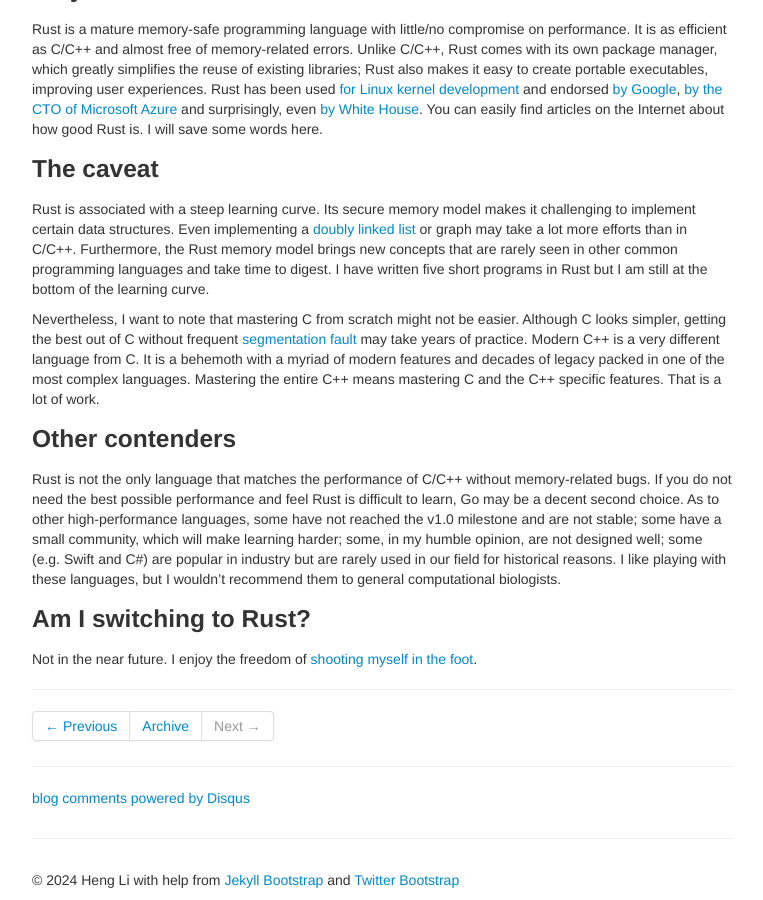
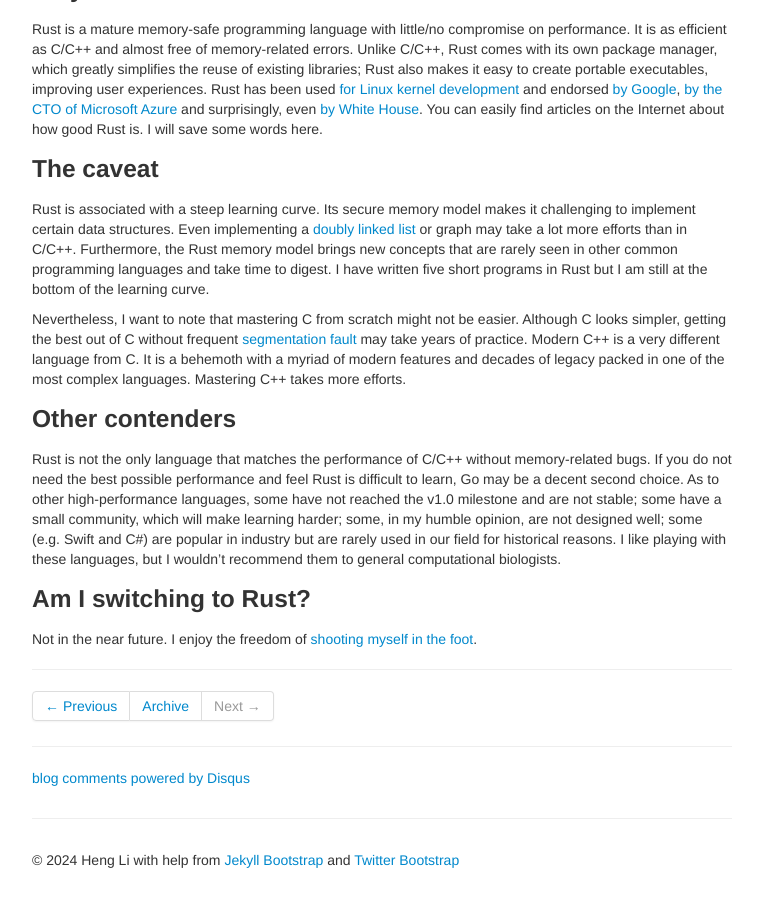
Before and after one commit to lh3/lh3.github.com, a Jekyll site: the page built from _posts/2024-03-05-what-high-performance-language-to-learn.md, in a window 1280 px wide and 900 px high, scrolled down 663 px. Shown: the whole window, without its empty margins (258-1021 px from the left). Built offline with Jekyll 4.4.1, drawn with Linux system fonts in a browser that asks for light colours; comment, search, counter and statistics services are not loaded.

Commit message:
soften about C++ a little bit

```diff
--- a/_posts/2024-03-05-what-high-performance-language-to-learn.md
+++ b/_posts/2024-03-05-what-high-performance-language-to-learn.md
@@ -56,8 +56,7 @@ Nevertheless, I want to note that mastering C from scratch might not be easier.
 Although C looks simpler, getting the best out of C without frequent [segmentation fault][segfault] may take years of practice.
 Modern C++ is a very different language from C.
 It is a behemoth with a myriad of modern features and decades of legacy packed in one of the most complex languages.
-Mastering the entire C++ means mastering C and the C++ specific features.
-That is a lot of work.
+Mastering C++ takes more efforts.
 
 ### Other contenders
 
```
